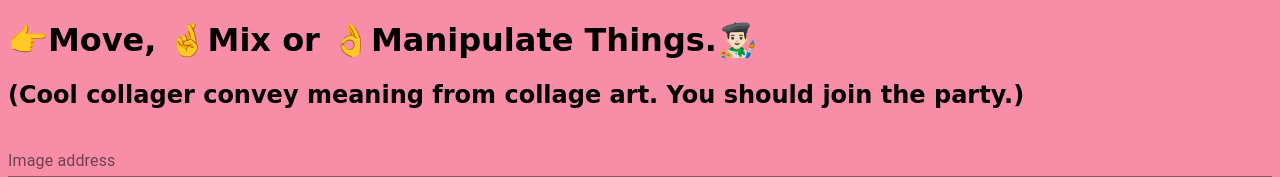
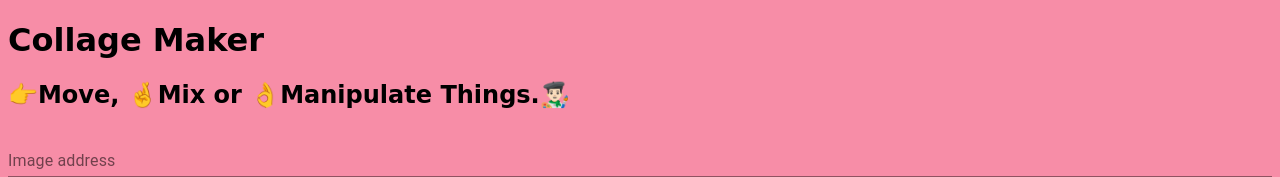
Before and after one commit to Bojne/Collager-party, a React app: page index.html in a window 1280 px wide. Shown: the top 177 px of the page. Built offline with nearby package versions, Linux system fonts and the light colour scheme; a web font is replaced by a local one.

Commit message:
Change heading

```diff
--- a/index.html
+++ b/index.html
@@ -10,8 +10,10 @@
     <link href="https://fonts.googleapis.com/css?family=Mansalva&display=swap" rel="stylesheet">
   </head>
   <body>
-    <h1> 👉Move, 🤞Mix or 👌Manipulate Things.👨🏻‍🎨</h1>
-    <h2> (Cool collager convey meaning from collage art.  You should join the party.) </h2>
+    <div class="header">
+      <h1> Collage Maker </h1>
+      <h2> 👉Move, 🤞Mix or 👌Manipulate Things.👨🏻‍🎨</h2>
+    </div>
     <div id='root'></div>
     <script src="./index.js"></script>
   </body>
```
